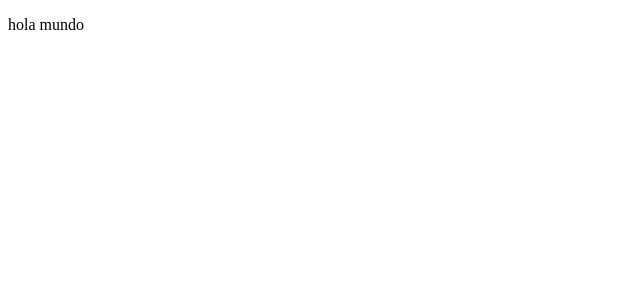
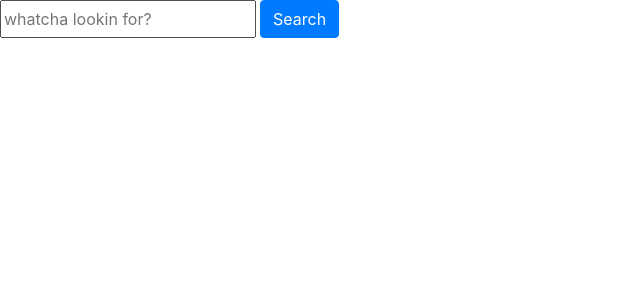
Before and after one commit to eemshi/re-query, a Next.js app: page / in a window 1280 px wide. Shown: the top 300 px of the page, without its empty margins (0-640 px from the left). Built offline with nearby package versions, Linux system fonts and the light colour scheme.

Commit message:
add text input form & event handlers

```diff
--- a/package.json
+++ b/package.json
@@ -13,10 +13,12 @@
   "license": "ISC",
   "dependencies": {
     "axios": "^0.19.0",
+    "bootstrap": "^4.3.1",
     "express": "^4.17.1",
     "lodash": "^4.17.11",
     "next": "^8.1.0",
     "react": "^16.8.6",
+    "react-bootstrap": "^1.0.0-beta.9",
     "react-dom": "^16.8.6"
   },
   "devDependencies": {
--- a/pages/index.js
+++ b/pages/index.js
@@ -1,9 +1,47 @@
-import React from 'react'
+import React, {useState} from 'react'
+import {InputGroup, Button} from 'react-bootstrap'
+import Head from 'next/head';
+import axios from 'axios'
 
-const Index = () => (
-    <div>
-      <p>hola mundo</p>
-    </div>
-  )
+const Index = () => {
+    const [query, setQuery] = useState('')
+    const [sort, setSort] = useState(null)
+    const [repos, setRepos] = useState([])
+    return (
+      <div>
+        <Head>
+          <title>re-query</title>
+          <link
+            rel="stylesheet"
+            href="https://maxcdn.bootstrapcdn.com/bootstrap/4.3.1/css/bootstrap.min.css"
+            integrity="sha384-ggOyR0iXCbMQv3Xipma34MD+dH/1fQ784/j6cY/iJTQUOhcWr7x9JvoRxT2MZw1T"
+            crossOrigin="anonymous"
+          />
+        </Head>
+
+        <InputGroup>
+          <input type="text" name="search"
+            id="search-input" className="mr-1"
+            placeholder="whatcha lookin for?"
+            onChange={(e) => setQuery(e.target.value)} />
+          <Button variant="primary"
+            onClick={() => {
+              axios.get('/search', {
+                params: {
+                  q: query,
+                  sort: sort
+                }
+              }).then((res) => {
+                // TODO: figure out why it's not setting
+                setRepos(res.data)
+                console.log(res.data)
+              }).catch((err) => {
+                console.log(err)
+              })
+            }}>Search</Button>
+        </InputGroup>
+      </div>
+    )
+  }
 
 export default Index
```
Also changed, not shown: 1 other file (tests, documents, lock files or other folders).
